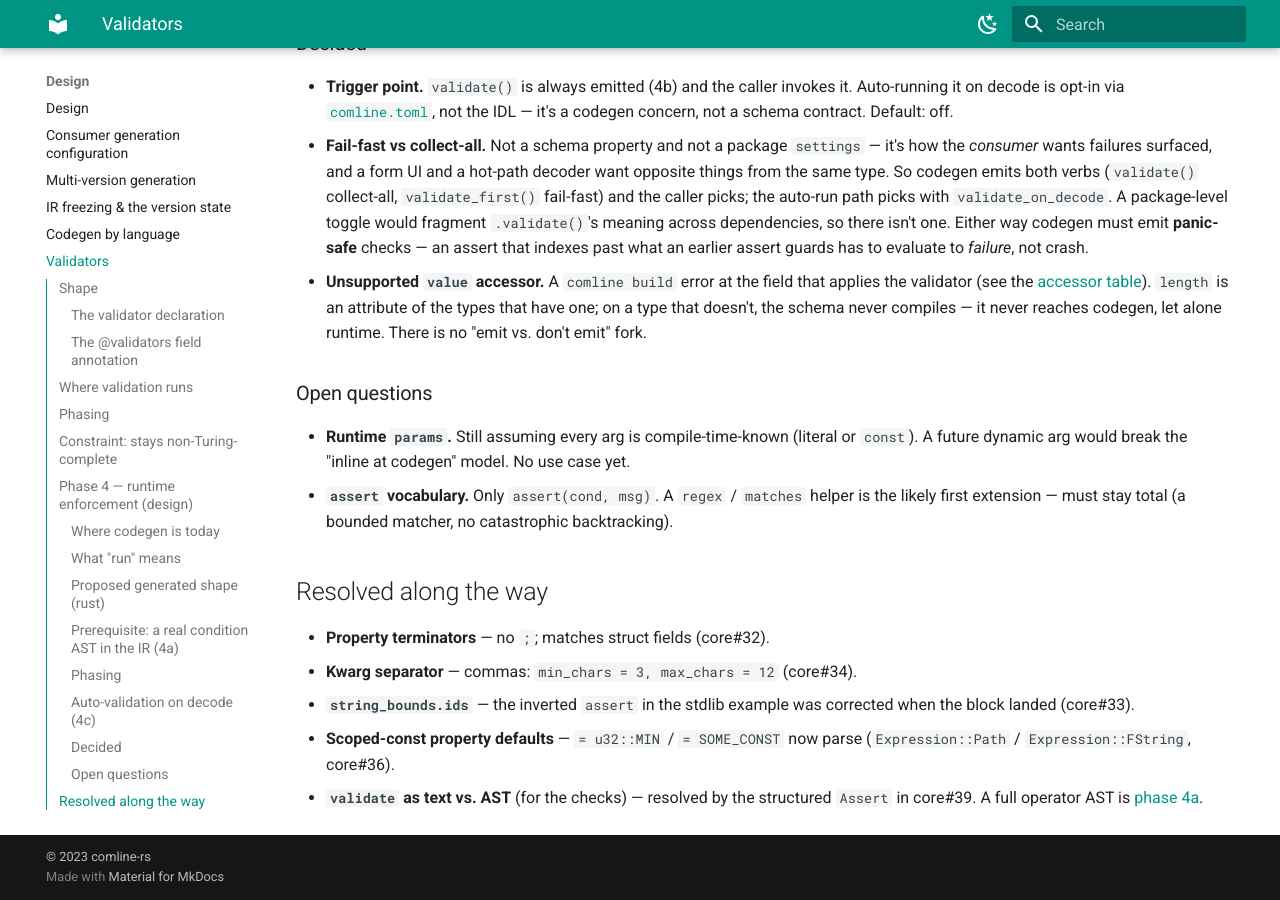
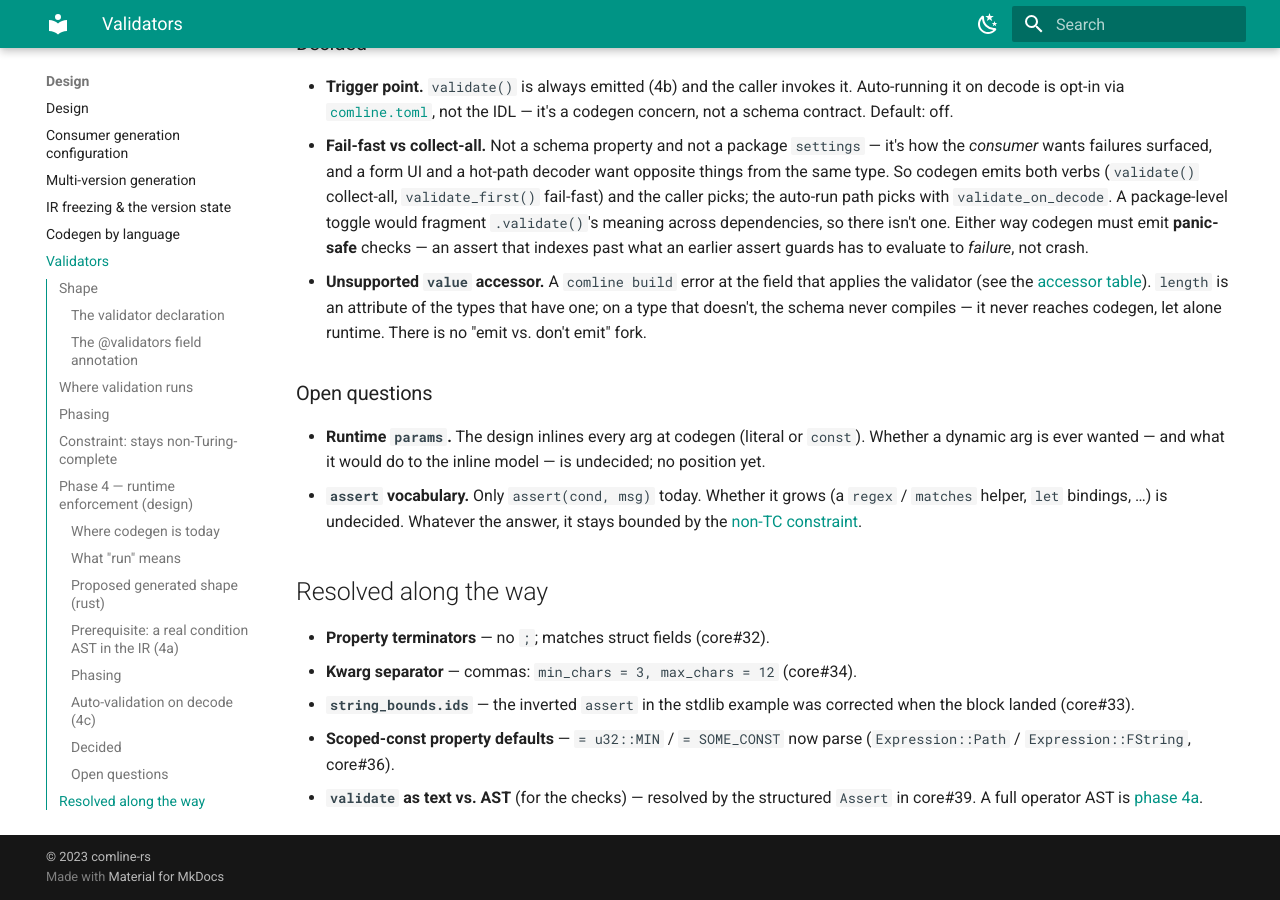
Before and after one commit to ComlineProject/docs, an MkDocs documentation site: the page built from docs/docs/design/validators.md, in a window 1280 px wide and 900 px high, scrolled down 5481 px. Built offline with MkDocs 1.6.1 and Material for MkDocs 9.7.7, drawn with Linux system fonts in a browser that asks for light colours; the version menu is left out.

Commit message:
docs(design): neutralize the two open validator questions
Runtime params and assert vocabulary have no decision yet - drop the
'no use case yet' / 'likely first extension' leans, keep them as plainly
undecided (still non-TC-bounded).

```diff
--- a/docs/docs/design/validators.md
+++ b/docs/docs/design/validators.md
@@ -274,12 +274,13 @@ validate_on_decode = "collect"
 
 ### Open questions
 
-- **Runtime `params`.** Still assuming every arg is compile-time-known (literal
-  or `const`). A future dynamic arg would break the "inline at codegen" model.
-  No use case yet.
-- **`assert` vocabulary.** Only `assert(cond, msg)`. A `regex` / `matches`
-  helper is the likely first extension — must stay total (a bounded matcher, no
-  catastrophic backtracking).
+- **Runtime `params`.** The design inlines every arg at codegen (literal or
+  `const`). Whether a dynamic arg is ever wanted — and what it would do to the
+  inline model — is undecided; no position yet.
+- **`assert` vocabulary.** Only `assert(cond, msg)` today. Whether it grows
+  (a `regex` / `matches` helper, `let` bindings, …) is undecided. Whatever the
+  answer, it stays bounded by the
+  [non-TC constraint](#constraint-stays-non-turing-complete).
 
 ## Resolved along the way
 
```
